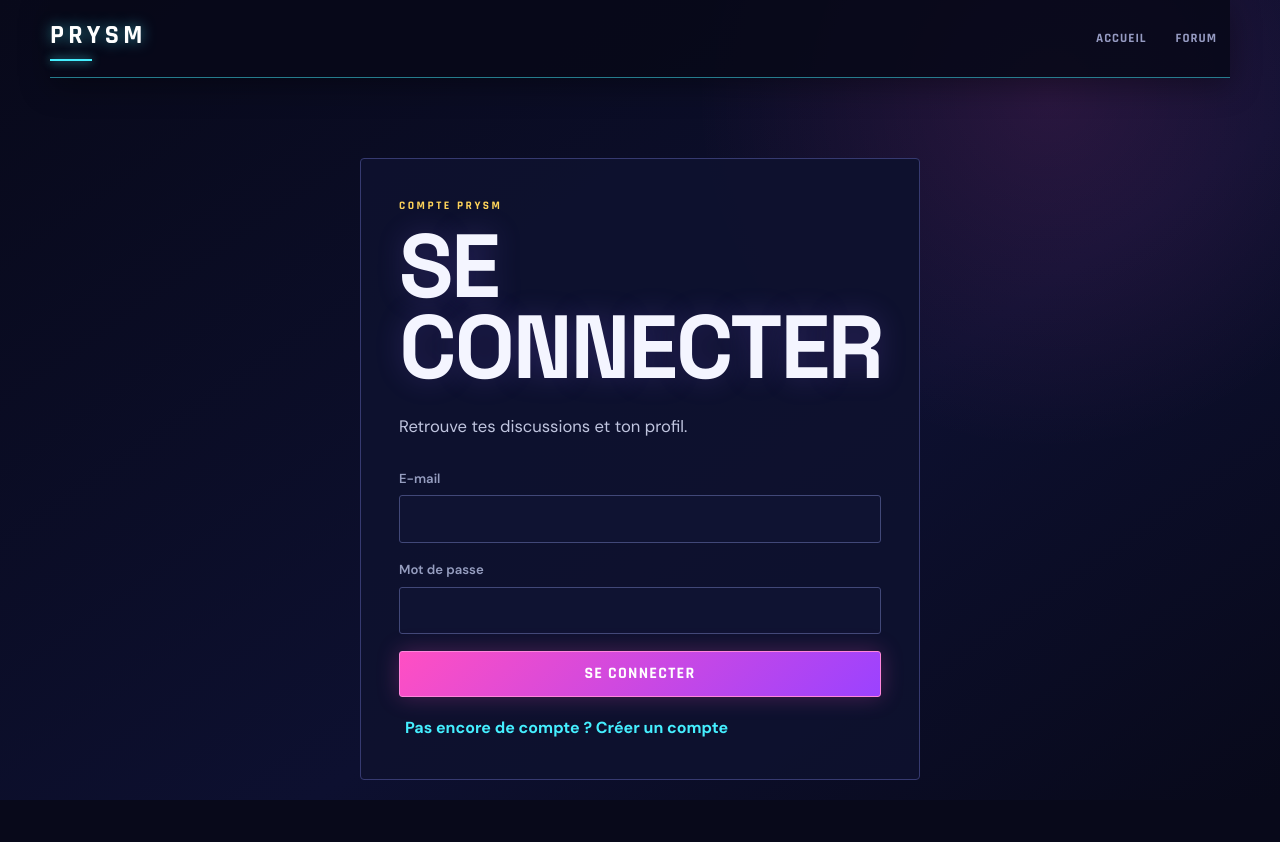
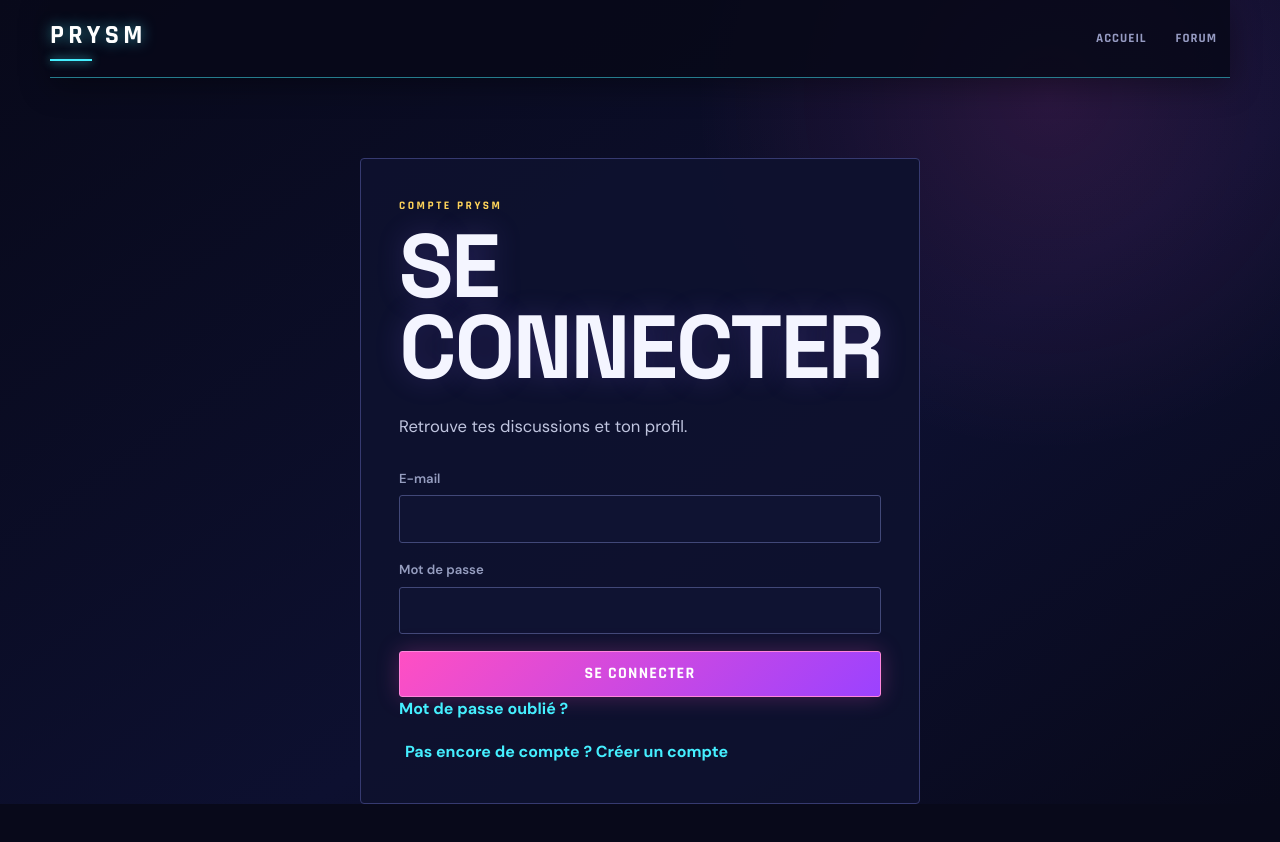
Before and after one commit to LadyOoscar/Prysm-forum, a Next.js app: page /auth in a window 1280 px wide. Shown: the top 842 px of the page. Before the commit the page ends 800 px from the top, so only its background shows below. Built offline with nearby package versions, Linux system fonts and the light colour scheme; no server answers.

Commit message:
Harden password entry and add reset link

```diff
--- a/app/auth/page.tsx
+++ b/app/auth/page.tsx
@@ -50,10 +50,12 @@ export default function AuthPage() {
       <form onSubmit={submit}>
         {mode==="signup" && <label>Pseudo<input required minLength={2} maxLength={32} value={username} onChange={e=>setUsername(e.target.value)} /></label>}
         <label>E-mail<input required type="email" value={email} onChange={e=>setEmail(e.target.value)} /></label>
-        <label>Mot de passe<input required minLength={8} type="password" value={password} onChange={e=>setPassword(e.target.value)} /></label>
+        <label>Mot de passe<input required minLength={12} type="password" autoComplete={mode==="login"?"current-password":"new-password"} value={password} onChange={e=>setPassword(e.target.value)} /></label>
         <button className="button primary" disabled={loading}>{loading?"Patiente…":mode==="login"?"Se connecter":"Créer mon compte"}</button>
       </form>
       {message && <div className="notice">{message}</div>}
+      {mode==="signup" && <p className="notice">Mot de passe : 12 caractères minimum, avec une minuscule, une majuscule, un chiffre et un symbole.</p>}
+      {mode==="login" && <Link className="switch" href="/auth/reset">Mot de passe oublié ?</Link>}
       <button className="switch" onClick={()=>{setMode(mode==="login"?"signup":"login");setMessage("")}}>{mode==="login"?"Pas encore de compte ? Créer un compte":"Déjà un compte ? Se connecter"}</button>
     </section>
   </main>;
```
